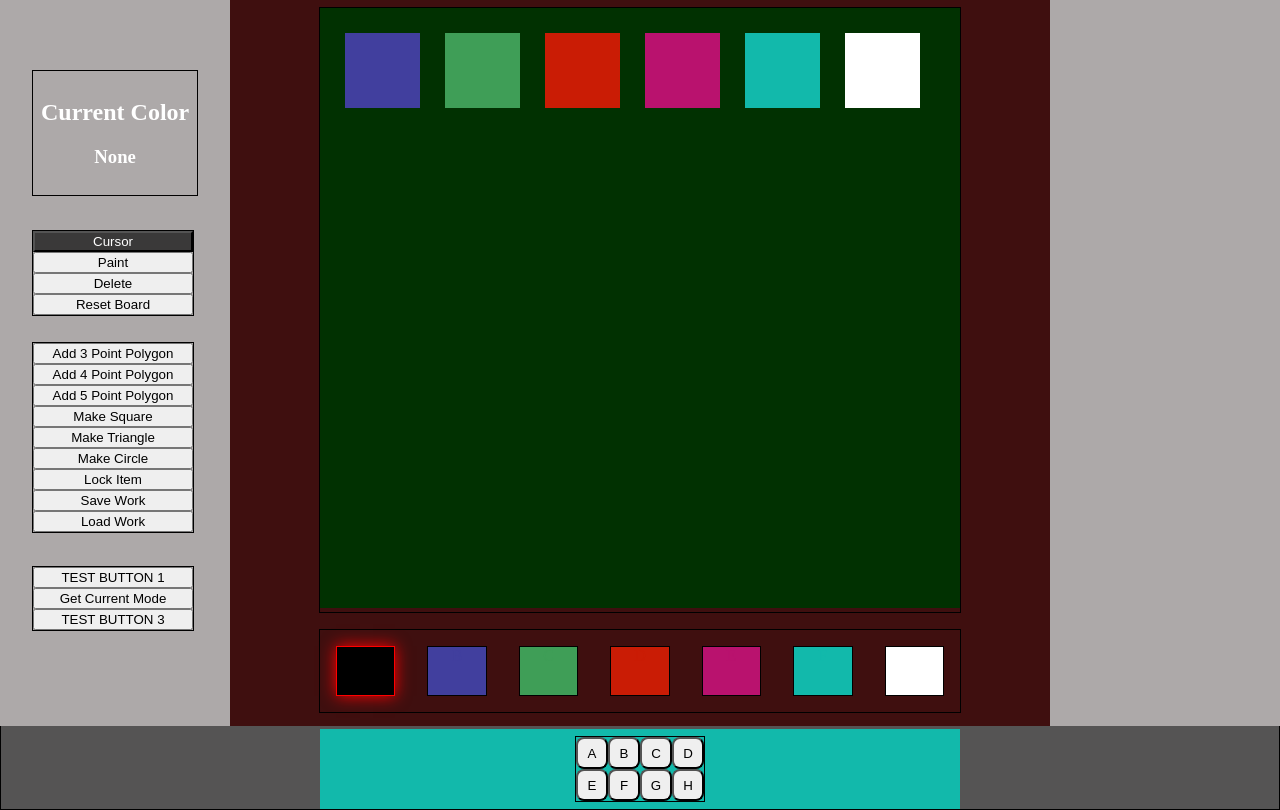
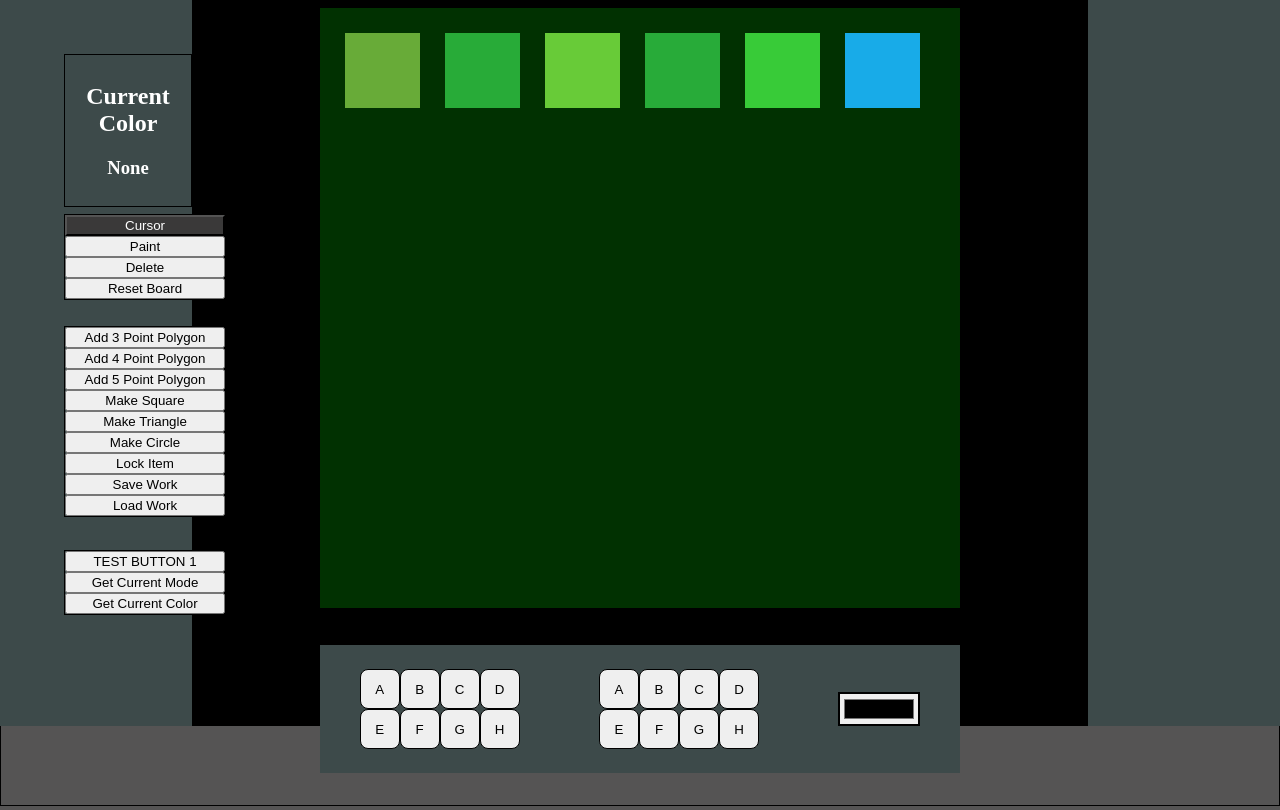
Before and after one commit to JustSteve2k/ColoringBook, a website with bundled scripts: page public/index.html in a window 1280 px wide. Shown: the part 74-884 px from the top of the page. Built offline with nearby package versions, Linux system fonts and the light colour scheme.

Commit message:
fix colors and change layout

```diff
--- a/public/css/style.css
+++ b/public/css/style.css
@@ -4,19 +4,24 @@ body {
   margin: 0;
 }
 
+button:hover {
+  background-color: red;
+  transition: 0.25s;
+}
+
 .titleBar {
   box-sizing: border-box;
   text-align: center;
   border: 1px solid black;
-  background-color: rgb(49, 117, 218);
-  height: 8vh;
+  background-color: rgb(40, 53, 53);
+  height: 6vh;
 }
 
 /*Drawing Area Classes */
 .svgContainer {
   border: 1px solid black;
   width: 40rem;
-  margin: 1rem auto 0rem;
+  margin: 2rem auto 0rem;
 }
 
 .zone:focus {
@@ -33,7 +38,7 @@ body {
   text-align: center;
   padding: 0.5rem;
   top: 5rem;
-  left: 2rem;
+  left: 4rem;
   position: absolute;
 }
 
@@ -69,17 +74,17 @@ body {
 .container {
   position: relative;
   width: 100%;
-  height: 92vh;
-  background-color: #3f0f0f;
+  height: 94vh;
+  background-color: black;
 }
 
 /*Left bar area */
 
 .leftBar {
   position: absolute;
-  background-color: #ada9a9;
-  height: 92vh;
-  width: 18%;
+  background-color: rgb(61, 74, 74);
+  height: 94vh;
+  width: 15%;
 }
 
 .middleArea {
@@ -93,9 +98,9 @@ body {
   position: absolute;
   top: 0rem;
   right: 0rem;
-  background-color: #ada9a9;
-  height: 92vh;
-  width: 18%;
+  background-color: rgb(61, 74, 74);
+  height: 94vh;
+  width: 15%;
 }
 
 /*WORK BUTTONS SECTION*/
@@ -105,38 +110,44 @@ body {
   display: flex;
   flex-direction: column;
   position: absolute;
-  left: 2rem;
+  left: 4rem;
   top: 15rem;
 }
 
 .lowerToolbar {
   width: 40rem;
-  height: 5rem;
-  background-color: #12b9ab;
+  height: 8rem;
+  background-color: rgb(61, 74, 74);
   display: flex;
-  margin: 0 auto;
+  margin: 2rem auto;
 }
 
 .lowerButtonGroup1 {
   display: flex;
   align-items: center;
   flex-wrap: wrap;
-  border: 1px solid black;
-  width: 8rem;
-  height: 4rem;
+  /* border: 1px solid black; */
+  width: 10rem;
+  height: 5rem;
+  margin: auto;
+}
+
+.lowerButtonGroup2 {
+  display: flex;
+  align-items: center;
+  flex-wrap: wrap;
+  /* border: 1px solid black; */
+  width: 10rem;
+  height: 5rem;
   margin: auto;
 }
 
 .smButton {
-  width: 2rem;
-  height: 2rem;
+  width: 2.5rem;
+  height: 2.5rem;
   border-radius: 8px;
   margin: 0rem;
-}
-
-.smButton:hover {
-  background-color: grey;
-  transition: 0.25s;
+  border: 0.5px solid black;
 }
 
 /*CREATE BUTTONS SECTION*/
@@ -146,8 +157,20 @@ body {
   display: flex;
   flex-direction: column;
   position: absolute;
-  left: 2rem;
+  left: 4rem;
   top: 22rem;
+}
+
+.colorSelection {
+  border: 1px solid black;
+  height: 2rem;
+  margin: auto;
+}
+
+.colorPicker {
+  width: 5rem;
+  height: 2rem;
+  border: 1px solid black;
 }
 
 /*TEST BUTTONS SECTION*/
@@ -157,7 +180,7 @@ body {
   display: flex;
   flex-direction: column;
   position: absolute;
-  left: 2rem;
+  left: 4rem;
   top: 36rem;
 }
 
@@ -171,40 +194,3 @@ body {
   background-color: #3a3939;
   color: rgb(124, 28, 28);
 }
-
-/*SVG COLORS*/
-
-.color0 {
-  color: #000000;
-  background-color: #000000;
-}
-
-.color1 {
-  color: #413f9e;
-  background-color: #413f9e;
-}
-
-.color2 {
-  color: #3f9e57;
-  background-color: #3f9e57;
-}
-
-.color3 {
-  color: #ca1c05;
-  background-color: #ca1c05;
-}
-
-.color4 {
-  color: #b9126e;
-  background-color: #b9126e;
-}
-
-.color5 {
-  color: #12b9ab;
-  background-color: #12b9ab;
-}
-
-.color6 {
-  color: #ffffff;
-  background-color: #ffffff;
-}
--- a/public/index.html
+++ b/public/index.html
@@ -9,7 +9,7 @@
   </head>
   <body>
     <div class="titleBar">
-      <h1>SVG Coloring Book</h1>
+      <h2>SVG Coloring Book</h2>
     </div>
 
     <div class="container">
@@ -41,7 +41,7 @@
         <div id="testButtons" class="testButtons">
           <button id="btnTest1">TEST BUTTON 1</button>
           <button id="btnTest2">Get Current Mode</button>
-          <button id="btnTest3">TEST BUTTON 3</button>
+          <button id="btnTest3">Get Current Color</button>
         </div>
       </div>
 
@@ -50,16 +50,16 @@
         <div id="svgContainer" class="svgContainer">
           <svg id="drawing" data-name="Layer 1" xmlns="http://www.w3.org/2000/svg" width="900" height="600" viewBox="0 0 900 600">
             <polygon id="svgBackground" class="zone" points="0,0 0,600 640,600 640,0" fill="#013101" locked="true" selectable="false" />
-            <polygon id="testBox1" class="zone color1" points="25,25, 100,25 100,100 25,100" fill="currentColor" locked="false" selectable="true" />
-            <polygon id="testBox2" class="zone color2" points="125,25 200,25 200,100 125,100" fill="currentcolor" locked="false" selectable="true" />
-            <polygon id="testBox3" class="zone color3" points="225,25 300,25 300,100 225,100" fill="currentcolor" locked="false" selectable="true" />
-            <polygon id="testBox4" class="zone color4" points="325,25 400,25 400,100 325,100" fill="currentcolor" locked="false" selectable="true" />
-            <polygon id="testBox5" class="zone color5" points="425,25 500,25 500,100 425,100" fill="currentcolor" locked="false" selectable="true" />
-            <polygon id="testBox6" class="zone color6" points="525,25 600,25 600,100 525,100" fill="currentcolor" locked="false" selectable="true" />
+            <polygon id="testBox1" class="zone color1" points="25,25, 100,25 100,100 25,100" fill="#68AB38" locked="false" selectable="true" />
+            <polygon id="testBox2" class="zone color2" points="125,25 200,25 200,100 125,100" fill="#28AB38" locked="false" selectable="true" />
+            <polygon id="testBox3" class="zone color3" points="225,25 300,25 300,100 225,100" fill="#68CB38" locked="false" selectable="true" />
+            <polygon id="testBox4" class="zone color4" points="325,25 400,25 400,100 325,100" fill="#28AB39" locked="false" selectable="true" />
+            <polygon id="testBox5" class="zone color5" points="425,25 500,25 500,100 425,100" fill="#38CB38" locked="false" selectable="true" />
+            <polygon id="testBox6" class="zone color6" points="525,25 600,25 600,100 525,100" fill="#18ABE8" locked="false" selectable="true" />
           </svg>
         </div>
 
-        <!-- Color Selection Area -->
+        <!-- Color Selection Area
 
         <div class="colorSelectionBar">
           <div id="box0" class="colorBox color0 extraBorder">A</div>
@@ -69,7 +69,7 @@
           <div id="box4" class="colorBox color4">E</div>
           <div id="box5" class="colorBox color5">F</div>
           <div id="box6" class="colorBox color6">F</div>
-        </div>
+        </div> -->
 
         <!-- Lower Tool Bar bar -->
         <div class="lowerToolbar">
@@ -83,6 +83,19 @@
             <button class="smButton">G</button>
             <button class="smButton">H</button>
           </div>
+          <div class="lowerButtonGroup2">
+            <button class="smButton">A</button>
+            <button class="smButton">B</button>
+            <button class="smButton">C</button>
+            <button class="smButton">D</button>
+            <button class="smButton">E</button>
+            <button class="smButton">F</button>
+            <button class="smButton">G</button>
+            <button class="smButton">H</button>
+          </div>
+          <div class="colorSelection">
+            <input class="colorPicker" type="color" />
+          </div>
         </div>
       </div>
       <!-- Right bar -->
```
